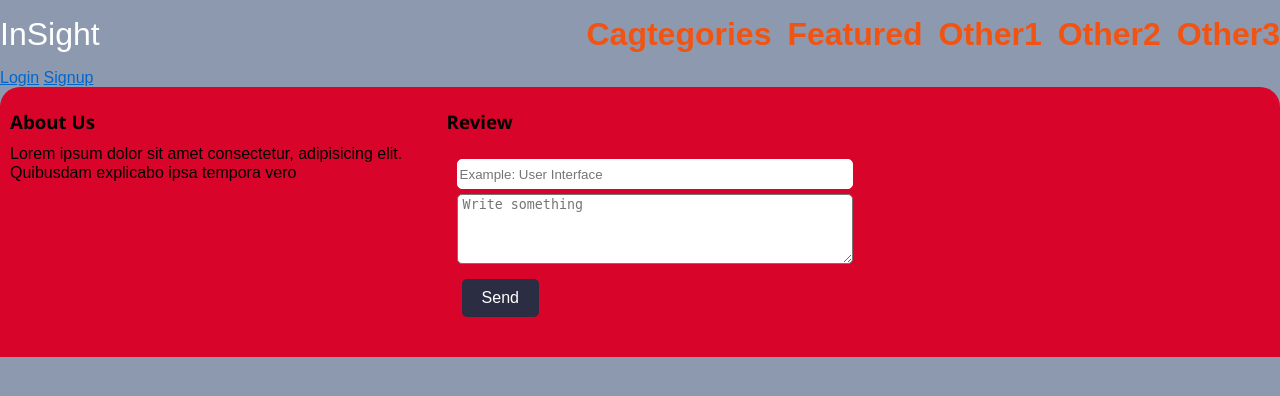
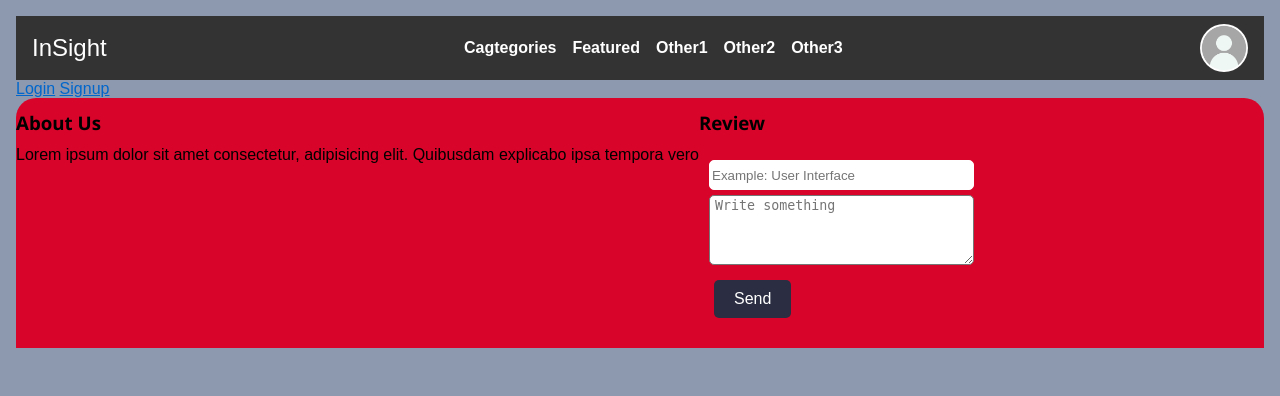
Before and after one commit to Isa8205/Insight, a Django app: template main/templates/index.html in a window 1280 px wide. Shown: the top 396 px of the page. Run offline with Django 3.2, Linux system fonts and the light colour scheme; the template is opened without the code that fills it, so the values that code supplies are empty.

Commit message:
Navbar
Started working on the navbar

```diff
--- a/main/templates/index.html
+++ b/main/templates/index.html
@@ -6,12 +6,11 @@
     <meta name="viewport" content="width=device-width, initial-scale=1.0">
     <title>InSight</title>
     <link rel="stylesheet" href="{% static 'css/main.css' %}">
-    <link rel="stylesheet" href="{% static 'css/grid.css'%}">
 
     <style>
 
         body {
-            overflow-x: hidden;
+            padding: 1rem;
         }
 
         .articles {
@@ -94,7 +93,7 @@
         }
     </style>
 
-    <style>
+    <!-- <style>
         nav {
             display: flex;
             justify-content: space-between;
@@ -102,22 +101,151 @@
             color: #F15412;
         }
         nav .left {
-            font-size: 2em;
+            font-size: 1.5em;
             color: white;
         }
 
-        nav .right  ul{
+        nav .middle  ul{
+            display: flex;
+            list-style: none;
+            gap: .5em;
+            justify-content: start;
+        }
+
+        nav .middle ul li {
+            font-size: 1em;
+            font-weight: bold;
+        }
+
+        nav .right {
+            display: flex;
+            justify-content: center;
+            align-items: center;
+        }
+
+        nav .right img {
+            width: 3em;
+            height: 3em;
+            border-radius: 100%;
+            object-fit: cover;
+        }
+
+        nav .toggler-icon {display: none;}
+
+        nav .toggler-icon > button {
+            padding-block: .7em;
+            padding-inline: .7em;
+            border-radius: 4px;
+            border: none;
+            cursor: pointer;
+        }
+
+        @media screen and (max-width: 750px) {
+            nav .middle {
+                display: none;
+            }
+
+            nav .toggler-icon {
+                display: block;
+            }
+
+            nav .active {position: fixed; overflow-x: auto; z-index: 2;}
+
+            nav .active .toggler-icon {
+                position: absolute;
+                top: 1em;
+                right: 1em;
+            }
+
+            nav .responsive {}
+
+        }
+    </style> -->
+
+    <style>
+        nav {
+            display: flex;
+            justify-content: space-between;
+            align-items: center;
+            padding: 0.5em 1em;
+            background-color: #333;
+            color: #F15412;
+        }
+
+        nav .left {
+            font-size: 1.5em;
+            color: white;
+        }
+
+        nav .middle {
+            transition: max-height 0.3s ease-out;
+        }
+
+        nav .middle ul {
             display: flex;
             list-style: none;
             gap: 1em;
             justify-content: start;
+            margin: 0;
+            padding: 0;
         }
 
-        nav .right ul li {
-            font-size: 2em;
+        nav .middle ul li {
+            font-size: 1em;
             font-weight: bold;
+            color: white;
+        }
+
+        nav .right {
+            display: flex;
+            justify-content: center;
+            align-items: center;
+        }
+
+        nav .right img {
+            width: 3em;
+            height: 3em;
+            border-radius: 100%;
+            object-fit: cover;
+        }
+
+        nav .toggler-icon {
+            display: none;
+        }
+
+        nav .toggler-icon > button {
+            padding-block: .7em;
+            padding-inline: .7em;
+            border-radius: 4px;
+            border: none;
+            background-color: #333;
+            cursor: pointer;
+        }
+
+        @media screen and (max-width: 750px) {
+            nav {
+                flex-wrap: wrap;
+            }
+
+            nav .middle {
+                display: none;
+                flex-direction: column;
+                width: 100%;
+            }
+
+            nav .middle ul {
+                flex-direction: column;
+                padding: 1em 0;
+                gap: 0.5em;
+            }
+
+            nav .toggler-icon {
+                display: block;
+            }
         }
     </style>
+
+
 
 </head>
 <body>
@@ -125,7 +253,7 @@
     <nav>
         <div class="left">InSight</div>
 
-        <div class="right">
+        <div class="middle" id="navMenu">
             <ul>
                 <li>Cagtegories</li>
                 <li>Featured</li>
@@ -135,10 +263,24 @@
             </ul>
         </div>
 
+        <div class="right">
+            {% if user.is_authenticated %}
+                <img src="{{ MEDIA_URL }}{{ user.profile }}" alt="{{ user.username }}">
+            {% else %}
+                <img src="{{ MEDIA_URL }}profiles/avatar1.png" alt="Login">
+            {% endif %}
+        </div>
+
+        <div class="toggler-icon">
+            <button id="navToggle">
+                <svg xmlns="http://www.w3.org/2000/svg" width="24" height="24" viewBox="0 0 24 24" fill="none" stroke="#F15412" stroke-width="2" stroke-linecap="round" stroke-linejoin="round" class="lucide lucide-menu"><line x1="4" x2="20" y1="12" y2="12"/><line x1="4" x2="20" y1="6" y2="6"/><line x1="4" x2="20" y1="18" y2="18"/></svg>
+            </button>
+        </div>
+
     </nav>
 
     <!-- The page content -->
-    <div class="content">
+    <main class="content">
 
         <!-- The logo of the website -->
         <section>
@@ -146,6 +288,8 @@
                 <img src="{% static 'images/logo.png' %}" alt="" width="100%">
             </div> -->
         </section>
+
+
         {% if user.is_authenticated %}
         <a href="{% url 'logout' %}">Logout</a>
         <a href="{% url 'upload' %}">upload</a>
@@ -217,8 +361,24 @@
             </div>
         </footer>
 
-    </div>
+    </main>
 
+
+    <script>
+        document.addEventListener('DOMContentLoaded', function() {
+            const navToggle = document.getElementById('navToggle');
+            const navMenu = document.getElementById('navMenu');
+
+            navToggle.addEventListener('click', function() {
+                // Toggle the display of the navigation menu
+                if (navMenu.style.display === 'flex') {
+                    navMenu.style.display = 'none';
+                } else {
+                    navMenu.style.display = 'flex';
+                }
+            });
+        });
+    </script>
 
 
 {#    <script src="{% static 'js/main.js' %}"></script>#}
```
Also changed, not shown: main/static/images/c7c566ce-e16c-44ac-8ce4-8d8e8cb805e7.png (added), media/profiles/avatar1.png (renamed from main/static/images/avatar1.png).
